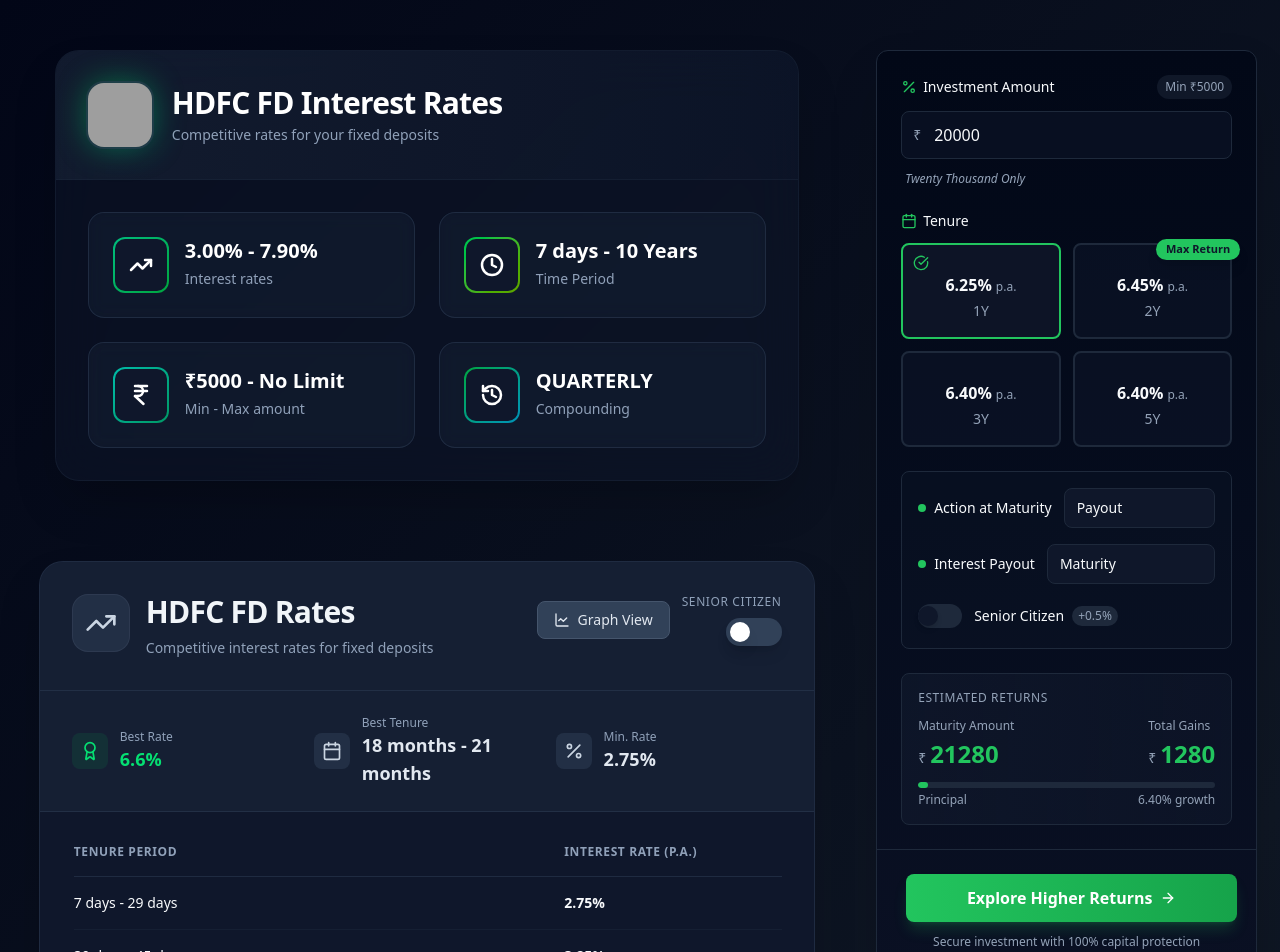
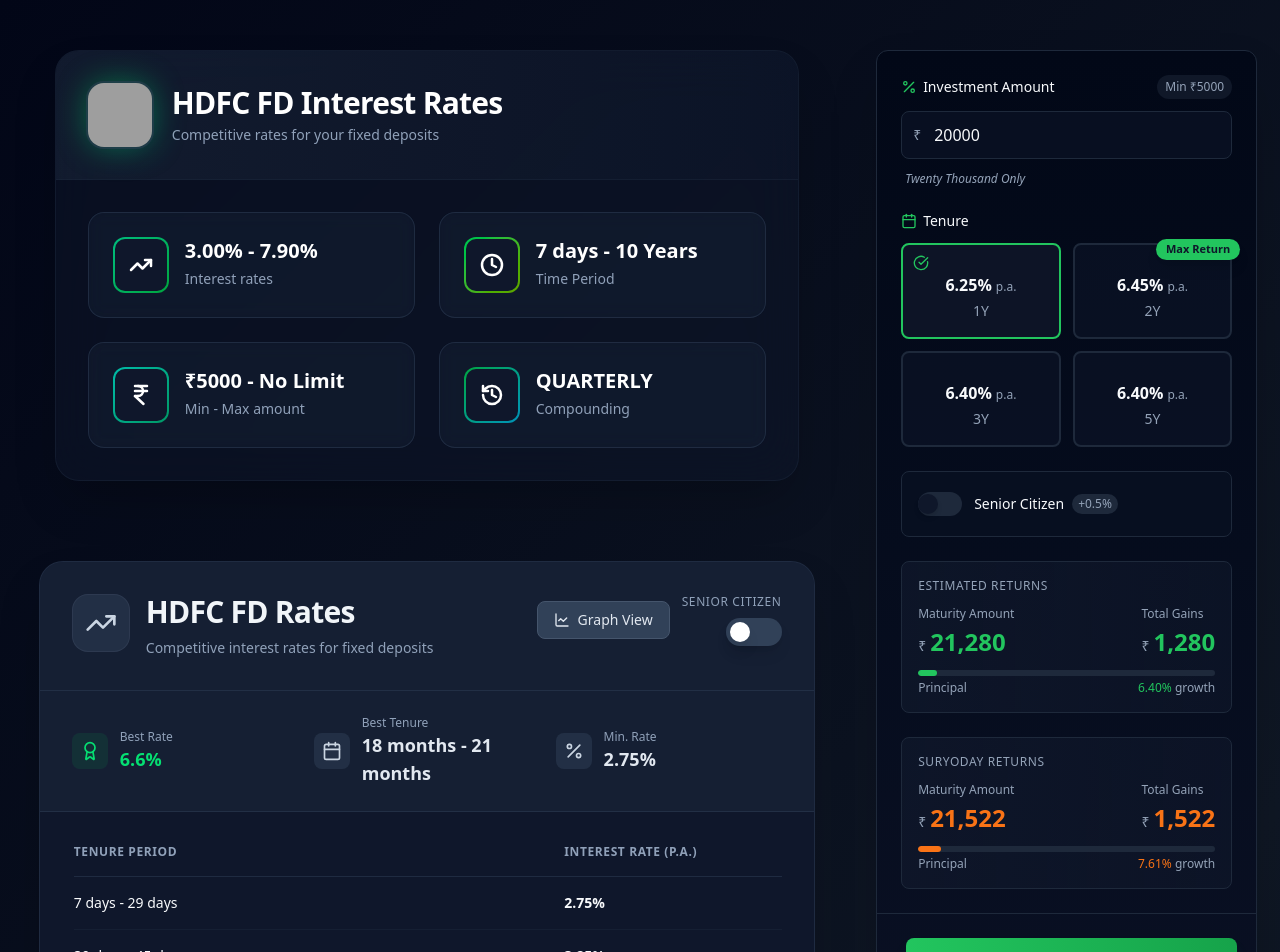
Before and after one commit to varun4sid/hdfc-revamp, a React (Vite) app: page / in a window 1280 px wide. Shown: the top 952 px of the page. Built offline with nearby package versions, Linux system fonts and the light colour scheme; grey boxes are pictures that could not be loaded.

Commit message:
Compare results in FD calculator with Suryoday

```diff
--- a/src/components/CalculateReturns.tsx
+++ b/src/components/CalculateReturns.tsx
@@ -1,4 +1,5 @@
 import { CARD, SCHEMES } from "../constants/hdfc";
+import { SCHEMES as SURYODAY } from "../constants/suryoday";
 
 import {
     ArrowRightIcon,
@@ -27,6 +28,14 @@
         amount,
         isSenior ? scheme.rate.senior : scheme.rate.regular,
         scheme.quarters
+    );
+
+    const suryoday = getResults(
+        amount,
+        isSenior
+            ? SURYODAY[scheme.id].rate.senior
+            : SURYODAY[scheme.id].rate.regular,
+        SURYODAY[scheme.id].quarters
     );
 
     return (
@@ -160,38 +169,6 @@
                 </div>
                 {/* Options Section */}
                 <div className="space-y-4 bg-[#0f172a]/30 p-4 rounded-lg border border-[#1e293b]">
-                    <div className="flex items-center justify-between gap-3">
-                        <label
-                            htmlFor="at-maturity"
-                            className="text-sm font-medium whitespace-nowrap flex items-center"
-                        >
-                            <span className="w-2 h-2 bg-[#22c55e] rounded-full mr-2"></span>
-                            Action at Maturity
-                        </label>
-                        <select
-                            id="at-maturity"
-                            className="flex-1 h-10 bg-[#0f172a] border border-[#1e293b] rounded-lg px-3 text-sm appearance-none cursor-pointer focus:outline-none focus:ring-1 focus:ring-[#22c55e] transition-all"
-                        >
-                            <option value="payout">Payout</option>
-                        </select>
-                    </div>
-                    <div className="flex items-center justify-between gap-3">
-                        <label
-                            htmlFor="interest-payout-frequency"
-                            className="text-sm font-medium whitespace-nowrap flex items-center"
-                        >
-                            <span className="w-2 h-2 bg-[#22c55e] rounded-full mr-2"></span>
-                            Interest Payout
-                        </label>
-                        <select
-                            id="interest-payout-frequency"
-                            className="flex-1 h-10 bg-[#0f172a] border border-[#1e293b] rounded-lg px-3 text-sm appearance-none cursor-pointer focus:outline-none focus:ring-1 focus:ring-[#22c55e] transition-all"
-                        >
-                            <option value="maturity">Maturity</option>
-                            <option value="quarterly">Quarterly</option>
-                            <option value="monthly">Monthly</option>
-                        </select>
-                    </div>
                     {/* Senior Citizen Toggle */}
                     <div className="flex items-center py-1">
                         <button
@@ -236,7 +213,9 @@
                                     ₹
                                 </span>
                                 <span className="text-2xl font-bold text-[#22c55e]">
-                                    {results.maturityAmount}
+                                    {results.maturityAmount.toLocaleString(
+                                        "en-IN"
+                                    )}
                                 </span>
                             </div>
                         </div>
@@ -249,7 +228,9 @@
                                     ₹
                                 </span>
                                 <span className="text-2xl font-bold text-[#22c55e]">
-                                    {results.interestEarned}
+                                    {results.interestEarned.toLocaleString(
+                                        "en-IN"
+                                    )}
                                 </span>
                             </div>
                         </div>
@@ -259,7 +240,7 @@
                         <div
                             className="h-full bg-[#22c55e] rounded-full"
                             style={{
-                                width: "3.2%",
+                                width: `${results.growthRate.toFixed(2)}%`,
                             }}
                         ></div>
                     </div>
@@ -267,28 +248,80 @@
                         <span className="text-xs text-[#94a3b8]">
                             Principal
                         </span>
-                        <span className="text-xs text-[#94a3b8]">
-                            {results.growthRate.toFixed(2)}% growth
-                        </span>
+                        {results.growthRate > 0 ? (
+                            <span className="text-xs text-[#94a3b8]">
+                                <span className="text-[#22c55e]">
+                                    {results.growthRate.toFixed(2)}%
+                                </span>
+                                {` growth`}
+                            </span>
+                        ) : (
+                            <span></span>
+                        )}
                     </div>
                 </div>
-            </div>
-            {/* Hidden inputs for form data */}
-            <div className="sr-only">
-                <input
-                    type="hidden"
-                    name="fdId"
-                    value="cmc8w1is3001lc8w0uqrdu542"
-                />
-                <input
-                    type="hidden"
-                    name="tenureNonCumulativeId"
-                    value={scheme?.id}
-                />
-                <input type="hidden" name="atMaturity" value="payout" />
-                <input type="hidden" name="isOnboard" value="undefined" />
-                <input type="hidden" name="actionOnMaturity" value="Payout" />
-                <input type="hidden" name="isSenior" value={String(isSenior)} />
+                {/*Suryoday Returns*/}
+                <div className="bg-linear-to-r from-[#0f172a]/80 to-[#0f172a]/60 rounded-lg border border-[#1e293b] p-4">
+                    <div className="text-xs uppercase tracking-wider text-[#94a3b8] mb-3 font-medium">
+                        Suryoday Returns
+                    </div>
+                    <div className="flex justify-between">
+                        <div className="space-y-1">
+                            <div className="text-xs text-[#94a3b8]">
+                                Maturity Amount
+                            </div>
+                            <div className="flex items-baseline">
+                                <span className="text-sm mr-1 text-[#94a3b8]">
+                                    ₹
+                                </span>
+                                <span className="text-2xl font-bold text-[#f97316]">
+                                    {suryoday.maturityAmount.toLocaleString(
+                                        "en-IN"
+                                    )}
+                                </span>
+                            </div>
+                        </div>
+                        <div className="space-y-1">
+                            <div className="text-xs text-[#94a3b8]">
+                                Total Gains
+                            </div>
+                            <div className="flex items-baseline">
+                                <span className="text-sm mr-1 text-[#94a3b8]">
+                                    ₹
+                                </span>
+                                <span className="text-2xl font-bold text-[#f97316]">
+                                    {suryoday.interestEarned.toLocaleString(
+                                        "en-IN"
+                                    )}
+                                </span>
+                            </div>
+                        </div>
+                    </div>
+                    {/* Visual indicator */}
+                    <div className="mt-3 h-1.5 w-full bg-[#1e293b] rounded-full overflow-hidden">
+                        <div
+                            className="h-full bg-[#f97316] rounded-full"
+                            style={{
+                                width: `${suryoday.growthRate.toFixed(2)}%`,
+                            }}
+                        ></div>
+                    </div>
+                    <div className="flex justify-between mt-1">
+                        <span className="text-xs text-[#94a3b8]">
+                            Principal
+                        </span>
+                        {suryoday.growthRate > 0 ? (
+                            <span className="text-xs text-[#94a3b8]">
+                                <span className="text-[#f97316]">
+                                    {suryoday.growthRate.toFixed(2)}%
+                                </span>
+                                {` growth`}
+                            </span>
+                        ) : (
+                            <span></span>
+                        )}
+                    </div>
+                </div>
             </div>
             {/* CTA Button */}
             <div className="px-6 py-6 border-t border-[#1e293b]">
--- a/src/components/RatesGraph.tsx
+++ b/src/components/RatesGraph.tsx
@@ -284,7 +284,7 @@
                                                     : null,
                                         }))}
                                         type="stepAfter"
-                                        dataKey={"displayRate"}
+                                        dataKey="displayRate"
                                         stroke="#22c55e"
                                         strokeWidth={3}
                                         dot={false}
--- /dev/null
+++ b/src/constants/suryoday.ts
@@ -0,0 +1,107 @@
+import type { Scheme } from "./types";
+
+export const CARD = {
+    bankName: "Suryoday",
+    bankLogo:
+        "https://bhihtsmosmghzjnmhufc.supabase.co/storage/v1/object/public/superfd-images/bank-logos/suryoday.png",
+    features: {
+        interestRates: { min: 4, max: 8.05 },
+        timePeriod: "7 days - 10 Years",
+        minimumAmount: 1000,
+        compounding: "QUARTERLY",
+        instantBooking: true,
+        accountRequired: true,
+    },
+};
+
+export const RATES = [
+    {
+        tenureLabel: "7 days - 14 days",
+        rate: { regular: 4.0, senior: 4.2 },
+        range: { start: 0.25, end: 0.5 },
+    },
+    {
+        tenureLabel: "15 days - 45 days",
+        rate: { regular: 4.25, senior: 4.45 },
+        range: { start: 0.5, end: 1.5 },
+    },
+    {
+        tenureLabel: "46 days - 90 days",
+        rate: { regular: 4.5, senior: 4.7 },
+        range: { start: 1.5, end: 3 },
+    },
+    {
+        tenureLabel: "3 months - 6 months",
+        rate: { regular: 5.0, senior: 5.2 },
+        range: { start: 3, end: 6 },
+    },
+    {
+        tenureLabel: "6 months",
+        rate: { regular: 6.75, senior: 6.95 },
+        range: { start: 6, end: 6 },
+    },
+    {
+        tenureLabel: "6 months 1 day - 9 months",
+        rate: { regular: 5.5, senior: 5.7 },
+        range: { start: 6, end: 9 },
+    },
+    {
+        tenureLabel: "9 months - 12 months",
+        rate: { regular: 6.0, senior: 6.2 },
+        range: { start: 9, end: 12 },
+    },
+    {
+        tenureLabel: "12 months",
+        rate: { regular: 7.4, senior: 7.6 },
+        range: { start: 12, end: 12 },
+    },
+    {
+        tenureLabel: "12 months 1 day - 36 months",
+        rate: { regular: 7.25, senior: 7.45 },
+        range: { start: 12, end: 36 },
+    },
+    {
+        tenureLabel: "36 months 1 day - 60 months",
+        rate: { regular: 6.75, senior: 6.95 },
+        range: { start: 36, end: 60 },
+    },
+    {
+        tenureLabel: "60 months",
+        rate: { regular: 8.05, senior: 8.1 },
+        range: { start: 60, end: 60 },
+        isBest: true,
+    },
+    {
+        tenureLabel: "60 months 1 day - 120 months",
+        rate: { regular: 7.25, senior: 7.45 },
+        range: { start: 60, end: 120 },
+    },
+];
+
+export const SCHEMES: Scheme[] = [
+    {
+        id: 0,
+        rate: { regular: 7.4, senior: 7.6 },
+        duration: "1Y",
+        quarters: 4,
+    },
+    {
+        id: 1,
+        rate: { regular: 7.25, senior: 7.45 },
+        duration: "2Y",
+        quarters: 8,
+        hasBadge: true,
+    },
+    {
+        id: 2,
+        rate: { regular: 7.25, senior: 7.45 },
+        duration: "3Y",
+        quarters: 12,
+    },
+    {
+        id: 3,
+        rate: { regular: 8.05, senior: 8.1 },
+        duration: "5Y",
+        quarters: 20,
+    },
+];
```
